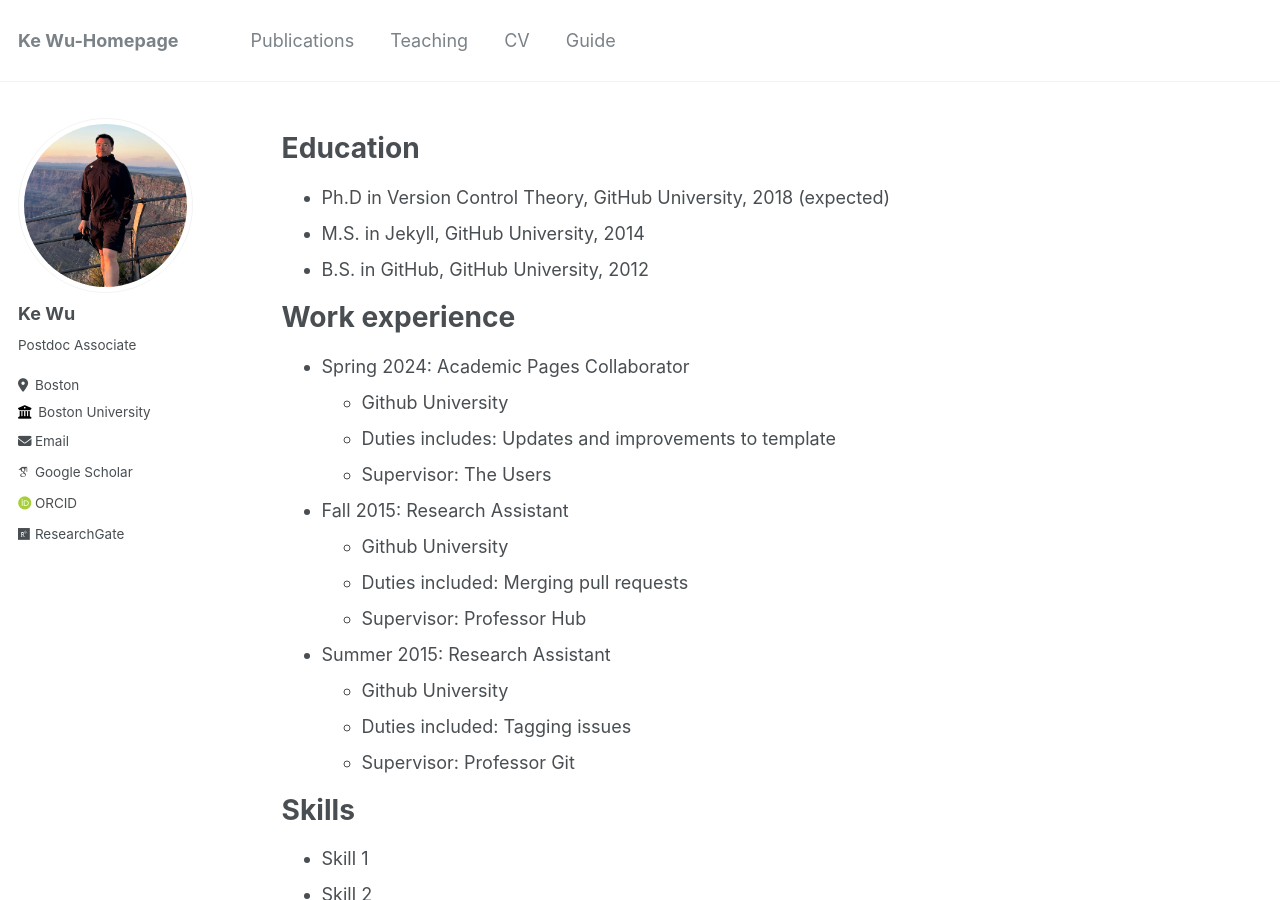
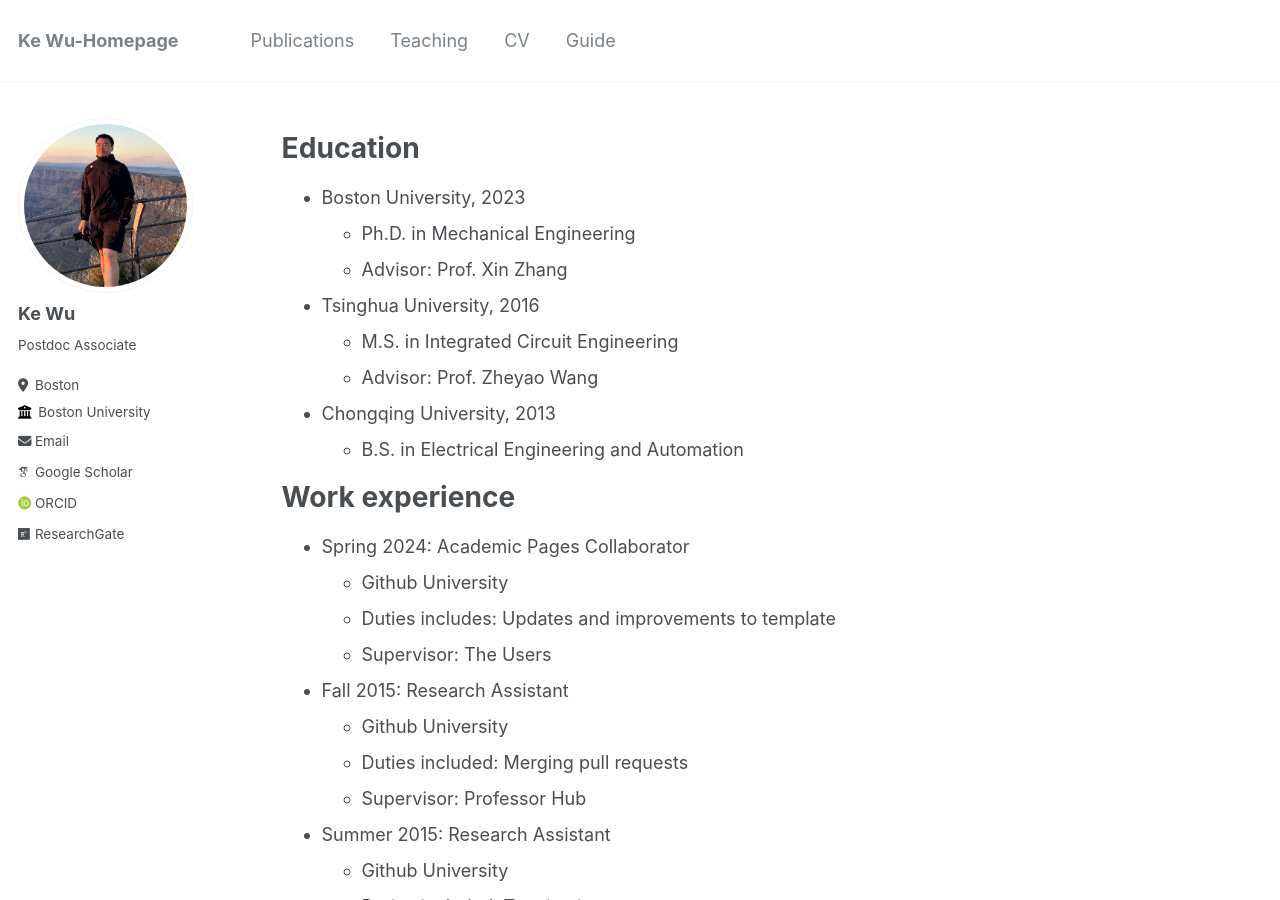
Before and after one commit to wuke0305/wuke0305.github.io, a Jekyll site: the page built from _pages/cv.md, in a window 1280 px wide and 900 px high. Built offline with Jekyll 4.4.1, drawn with Linux system fonts in a browser that asks for light colours; some web fonts are replaced.

Commit message:
Update cv.md

```diff
--- a/_pages/cv.md
+++ b/_pages/cv.md
@@ -11,9 +11,15 @@ redirect_from:
 
 Education
 ======
-* Ph.D in Version Control Theory, GitHub University, 2018 (expected)
-* M.S. in Jekyll, GitHub University, 2014
-* B.S. in GitHub, GitHub University, 2012
+* Boston University, 2023
+  * Ph.D. in Mechanical Engineering
+  * Advisor: Prof. Xin Zhang
+* Tsinghua University, 2016
+  * M.S. in Integrated Circuit Engineering
+  * Advisor: Prof. Zheyao Wang
+* Chongqing University, 2013
+  * B.S. in Electrical Engineering and Automation
+
 
 Work experience
 ======
```
